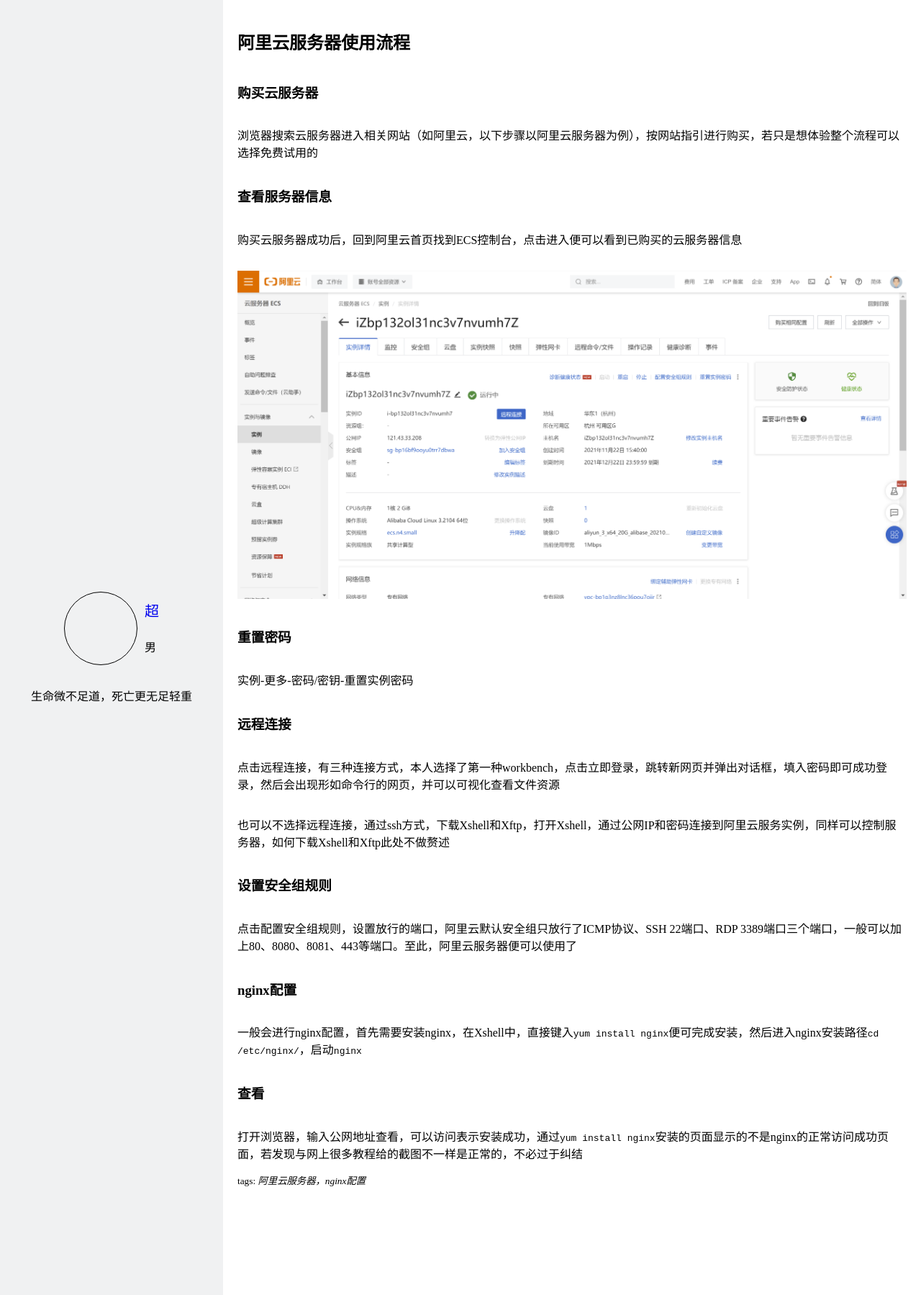
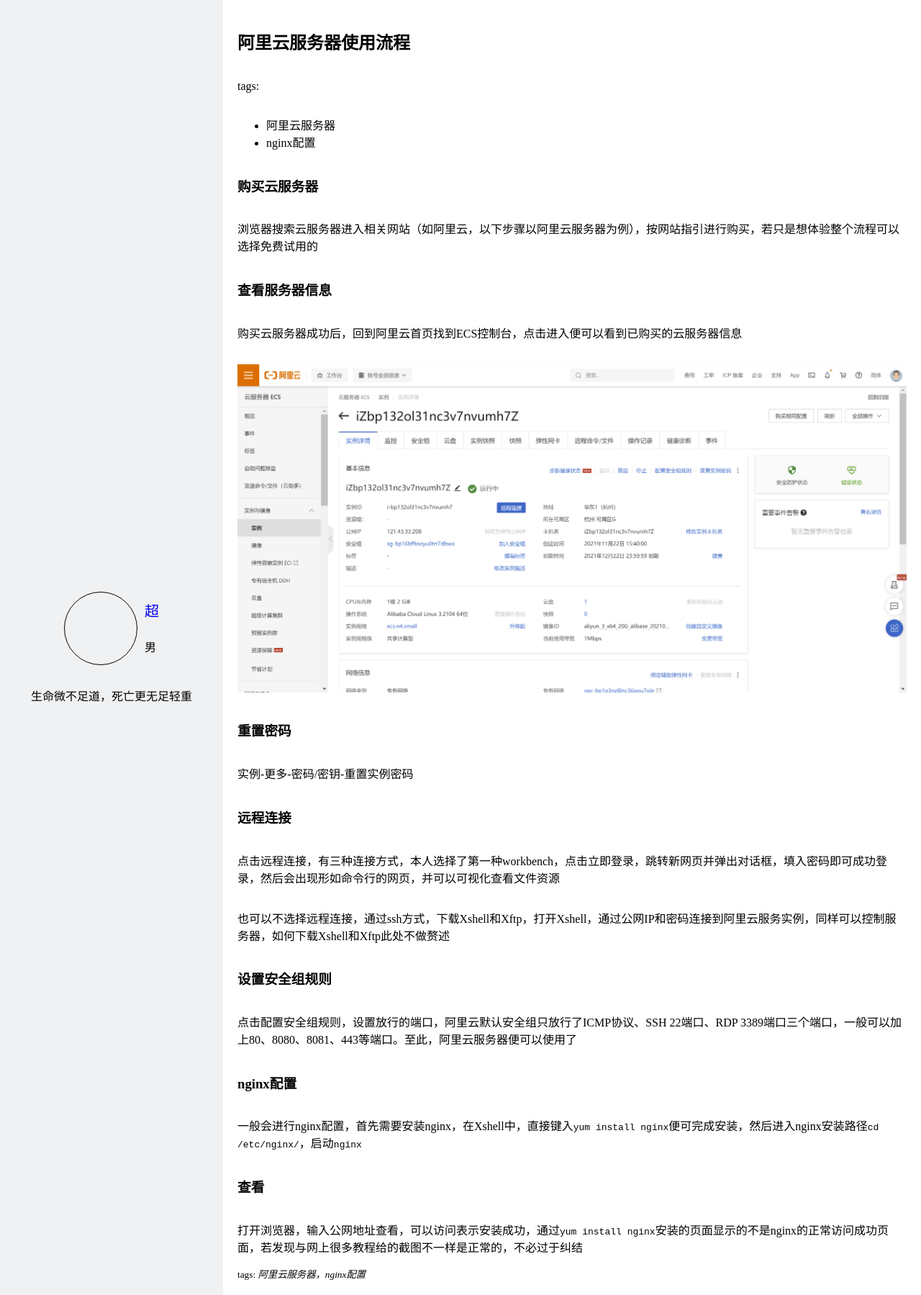
Before and after one commit to ChaoFish/ChaoFish.github.io, a Jekyll site: the page built from _posts/2021-12-16-aliyun.md, in a window 1280 px wide. Shown: the whole page at 72% size. Built offline with Jekyll 4.4.1, drawn with Linux system fonts in a browser that asks for light colours.

Commit message:
更新文章

```diff
--- a/_posts/2021-12-16-aliyun.md
+++ b/_posts/2021-12-16-aliyun.md
@@ -6,6 +6,10 @@
 ---
 
 # 阿里云服务器使用流程
+
+tags:
+- 阿里云服务器
+- nginx配置
 
 ### 购买云服务器
 
--- a/assets/css/default.css
+++ b/assets/css/default.css
@@ -50,7 +50,7 @@
 
 section {
   flex: 3;
-  overflow: hidden;
+  overflow: auto;
   display: flex;
   flex-direction: column;
   padding: 20px;
```
